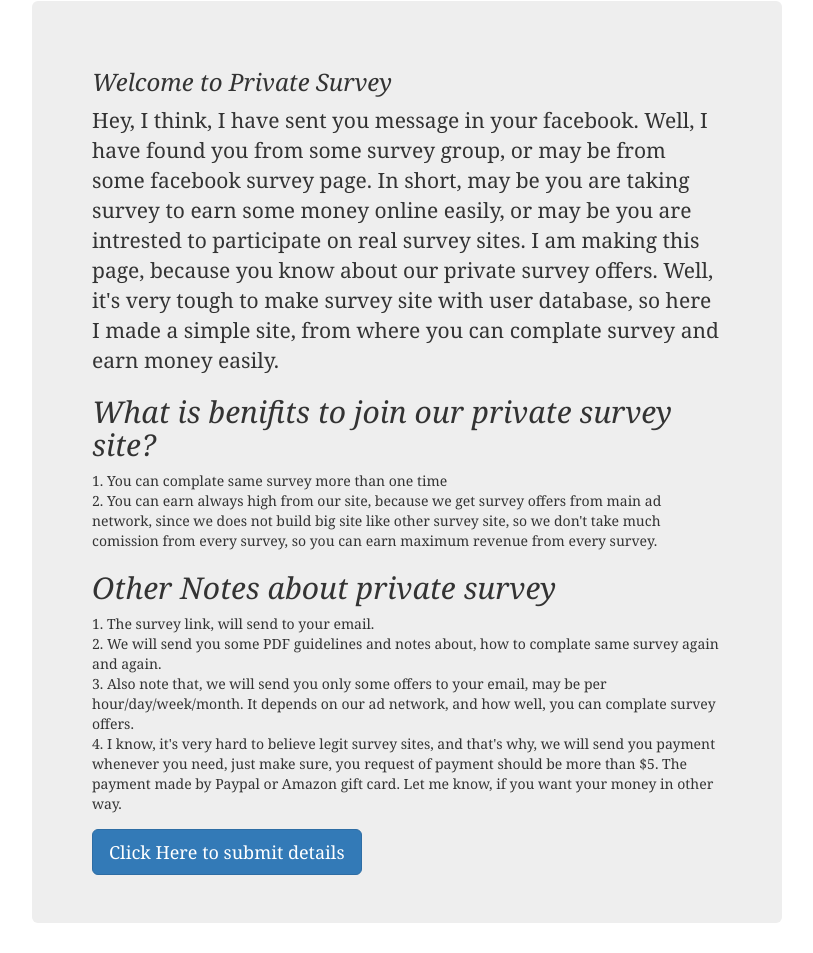
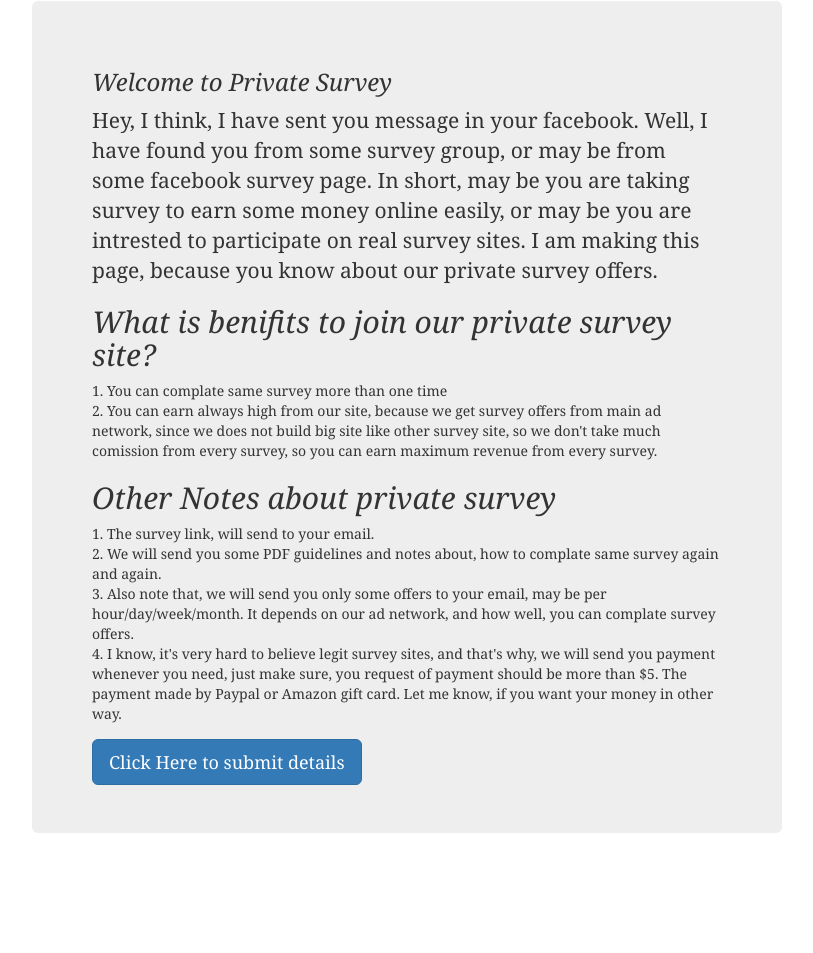
Before and after one commit to enyusu/enyusu.github.com, a Jekyll site: the page built from _posts/2015-10-27-surv.md, in a window 1280 px wide. Shown: the whole page, without its empty margins (233-1046 px from the left). Built offline with Jekyll 4.4.1, drawn with Linux system fonts in a browser that asks for light colours; nearby versions of some CDN libraries; after the commit the page ends 900 px from its top, so only the background shows below that.

Commit message:
Update 2015-10-27-surv.md

```diff
--- a/_posts/2015-10-27-surv.md
+++ b/_posts/2015-10-27-surv.md
@@ -7,7 +7,7 @@ permalink: private-survey/
 <div class="jumbotron">
   <h3>Welcome to Private Survey</h3>
   <p>
-Hey, I think, I have sent you message in your facebook. Well, I have found you from some survey group, or may be from some facebook survey page. In short, may be you are taking survey to earn some money online easily, or may be you are intrested to participate on real survey sites. I am making this page, because you know about our private survey offers. Well, it's very tough to make survey site with user database, so here I made a simple site, from where you can complate survey and earn money easily.
+Hey, I think, I have sent you message in your facebook. Well, I have found you from some survey group, or may be from some facebook survey page. In short, may be you are taking survey to earn some money online easily, or may be you are intrested to participate on real survey sites. I am making this page, because you know about our private survey offers.
 
 <h2> What is benifits to join our private survey site? </h2>
 1. You can complate same survey more than one time <br/>
```
